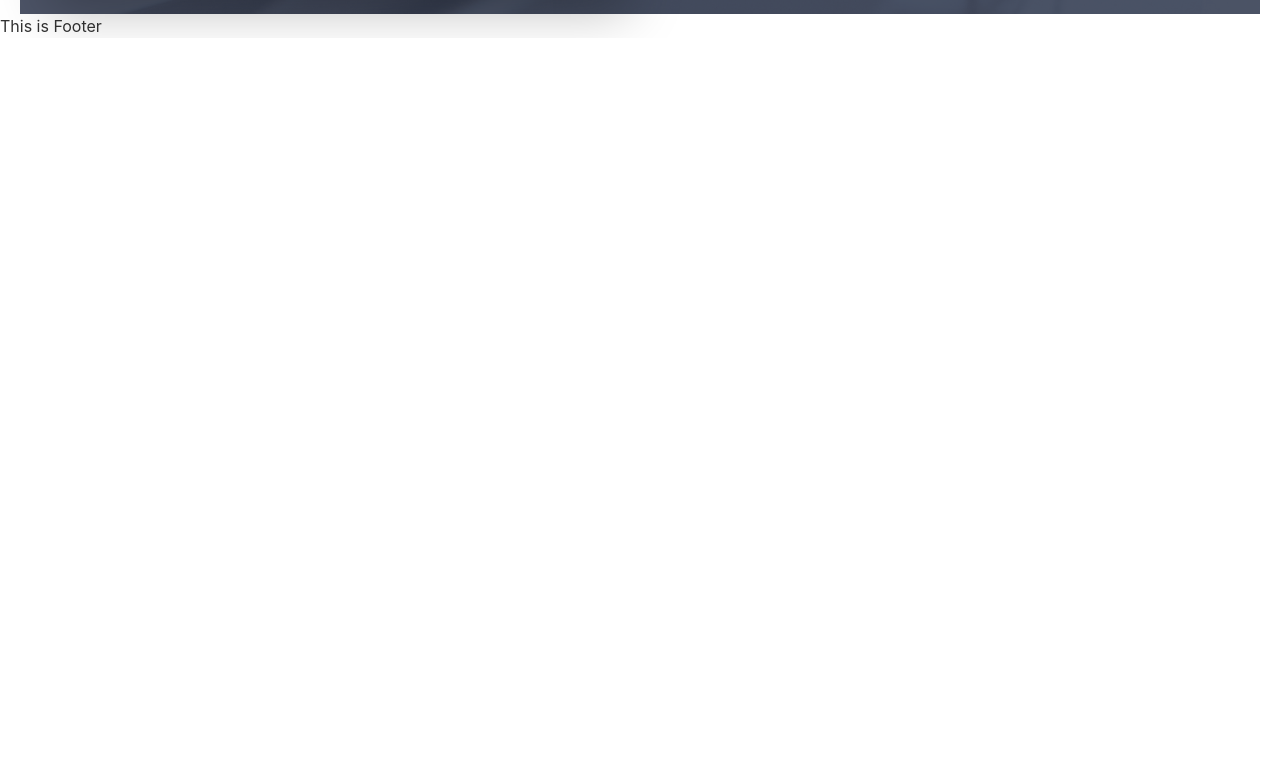
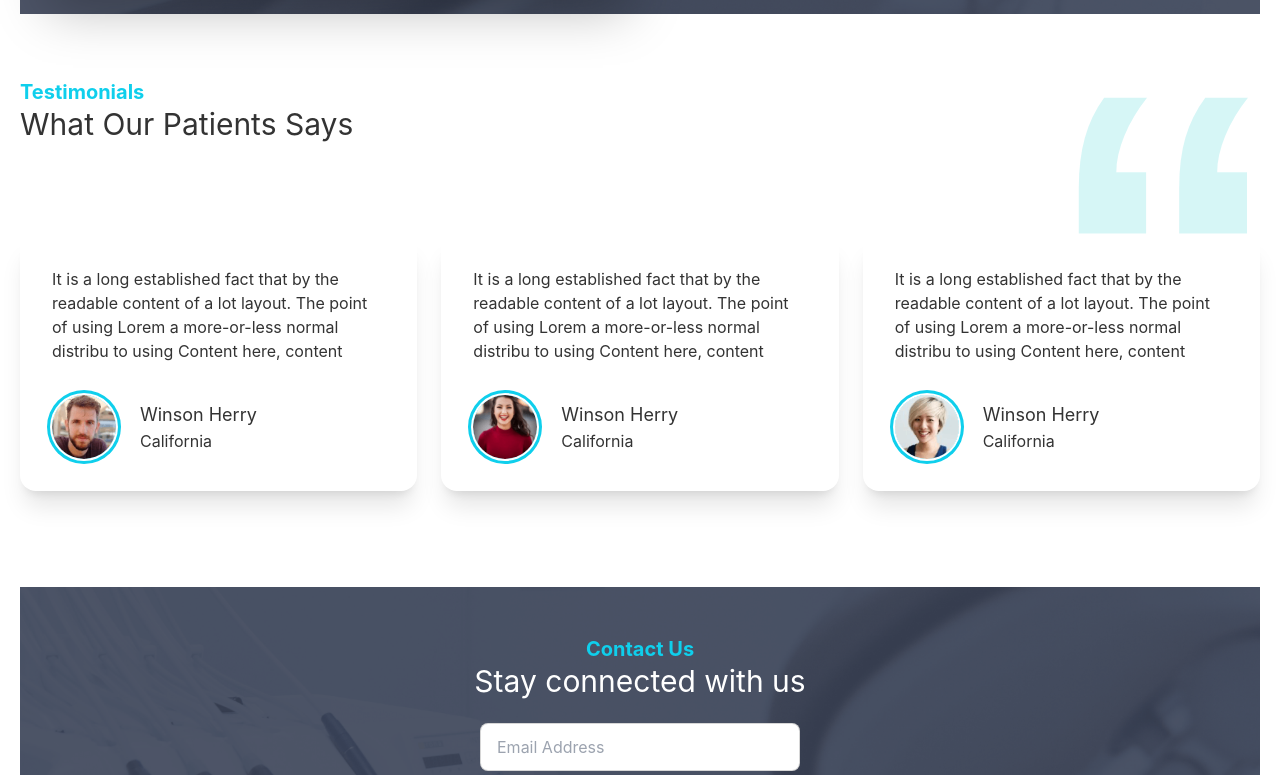
Before and after one commit to Hasanat902/patient-management-client, a React (Create React App) app: page / in a window 1280 px wide. Shown: the part 2345-3120 px from the top of the page. Before the commit the page ends 2383 px from the top, so only its background shows below. Built offline with nearby package versions, Linux system fonts and the light colour scheme.

Commit message:
added contact us section

```diff
--- /dev/null
+++ b/src/Pages/Home/ContactUs/ContactUs.js
@@ -0,0 +1,22 @@
+import React from 'react';
+import PrimaryButton from '../../../components/PrimaryButton/PrimaryButton';
+import appointment from '../../../assets/images/appointment.png';
+
+const ContactUs = () => {
+    return (
+        <div className='my-24 py-12' style={{background: `url(${appointment})`, backgroundSize: 'cover'}}>
+            <div className='text-center'>
+                <h4 className='text-xl text-primary font-bold'>Contact Us</h4>
+                <h2 className='text-3xl mb-6 text-white'>Stay connected with us</h2>
+            </div>
+            <div className='grid grid-cols-1 justify-items-center gap-5'>
+                <input type="email" placeholder="Email Address" className="input input-bordered w-full max-w-xs" />
+                <input type="text" placeholder="Subject" className="input input-bordered w-full max-w-xs" />
+                <textarea className="textarea textarea-bordered" placeholder="Your Message" cols={42} rows={4}></textarea>
+                <PrimaryButton>Submit</PrimaryButton>
+            </div>
+        </div>
+    );
+};
+
+export default ContactUs;
--- a/src/Pages/Home/Home/Home.js
+++ b/src/Pages/Home/Home/Home.js
@@ -1,9 +1,11 @@
 import React from 'react';
 import Banner from '../Banner/Banner';
+import ContactUs from '../ContactUs/ContactUs';
 import Dental from '../Dental/Dental';
 import InfoCards from '../InfoCards/InfoCards';
 import MakeAppointment from '../MakeAppointment/MakeAppointment';
 import Services from '../Services/Services';
+import Testimonials from '../Testimonials/Testimonials';
 
 const Home = () => {
     return (
@@ -13,6 +15,8 @@ const Home = () => {
             <Services></Services>
             <Dental></Dental>
             <MakeAppointment></MakeAppointment>
+            <Testimonials></Testimonials>
+            <ContactUs></ContactUs>
         </div>
     );
 };
--- /dev/null
+++ b/src/Pages/Home/Testimonials/Review.js
@@ -0,0 +1,26 @@
+import React from "react";
+
+const Review = ({ review }) => {
+  const { name, img, review: userReview, location } = review;
+
+  return (
+    <div className="card shadow-xl">
+      <div className="card-body">
+        <p>{userReview}</p>
+        <div className="flex items-center mt-6">
+          <div className="avatar mr-6">
+            <div className="w-16 rounded-full ring ring-primary ring-offset-base-100 ring-offset-2">
+              <img src={img} alt="" />
+            </div>
+          </div>
+          <div>
+            <h5 className="text-lg">{name}</h5>
+            <p>{location}</p>
+          </div>
+        </div>
+      </div>
+    </div>
+  );
+};
+
+export default Review;
--- /dev/null
+++ b/src/Pages/Home/Testimonials/Testimonials.js
@@ -0,0 +1,54 @@
+import React from 'react';
+import quote from '../../../assets/icons/quote.svg';
+import people1 from '../../../assets/images/people1.png';
+import people2 from '../../../assets/images/people2.png';
+import people3 from '../../../assets/images/people3.png';
+import Review from './Review';
+
+const Testimonials = () => {
+
+    const reviews = [
+        {
+            _id: 1,
+            name: 'Winson Herry',
+            img: people1,
+            review: 'It is a long established fact that by the readable content of a lot layout. The point of using Lorem a more-or-less normal distribu to using Content here, content',
+            location: 'California'
+        },
+        {
+            _id: 2,
+            name: 'Winson Herry',
+            img: people2,
+            review: 'It is a long established fact that by the readable content of a lot layout. The point of using Lorem a more-or-less normal distribu to using Content here, content',
+            location: 'California'
+        },
+        {
+            _id: 3,
+            name: 'Winson Herry',
+            img: people3,
+            review: 'It is a long established fact that by the readable content of a lot layout. The point of using Lorem a more-or-less normal distribu to using Content here, content',
+            location: 'California'
+        },
+    ]
+
+    return (
+        <section className='my-16'>
+            <div className='flex justify-between'>
+                <div>
+                    <h4 className='text-xl text-primary font-bold'>Testimonials</h4>
+                    <h2 className='text-3xl'>What Our Patients Says</h2>
+                </div>
+                <figure>
+                    <img className='w-24 lg:w-48' src={quote} alt="" />
+                </figure>
+            </div>
+            <div className='grid gap-6 grid-cols-1 md:grid-cols-2 lg:grid-cols-3'>
+                {
+                    reviews.map(review => <Review key={review._id} review={review}></Review>)
+                }
+            </div>
+        </section>
+    );
+};
+
+export default Testimonials;
```
